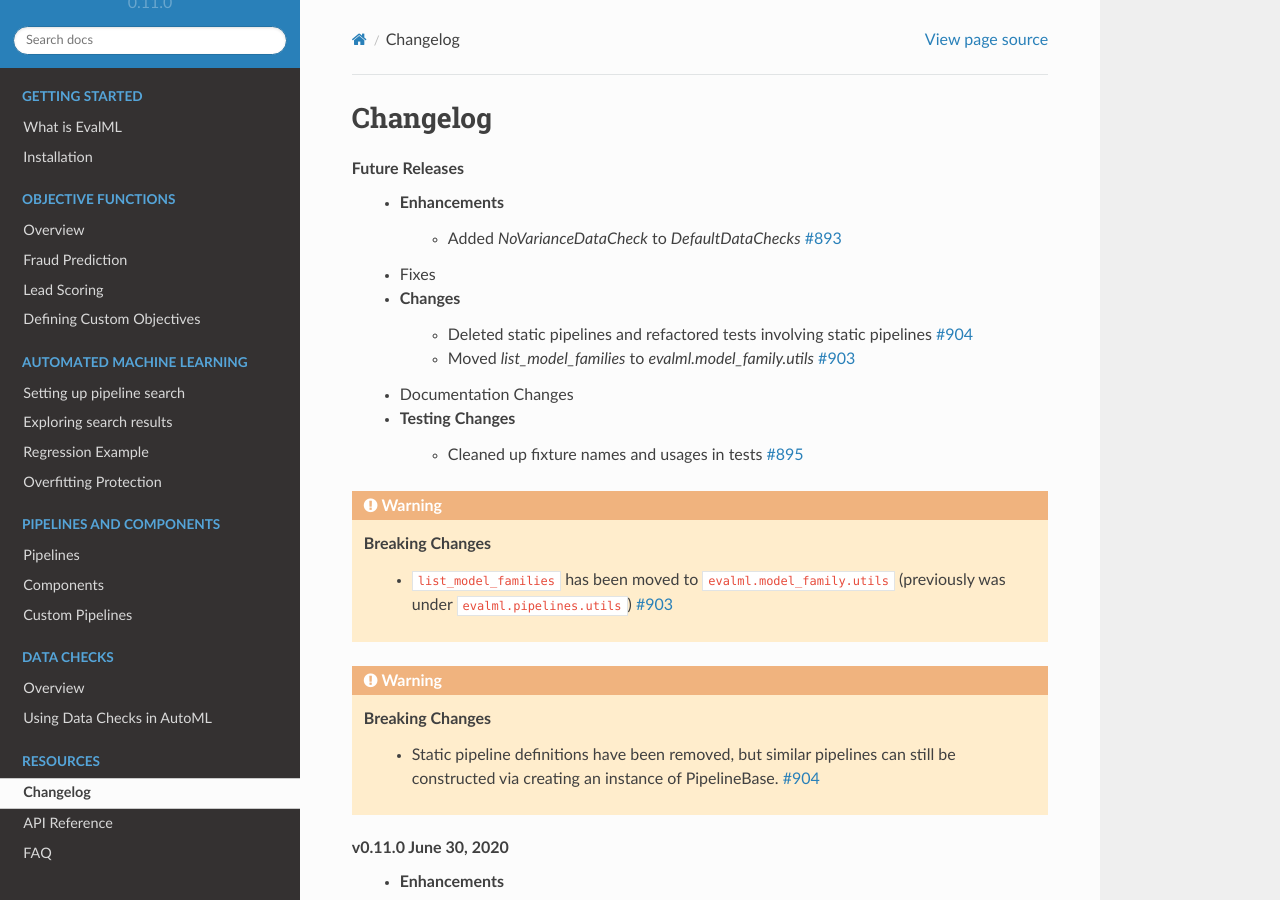
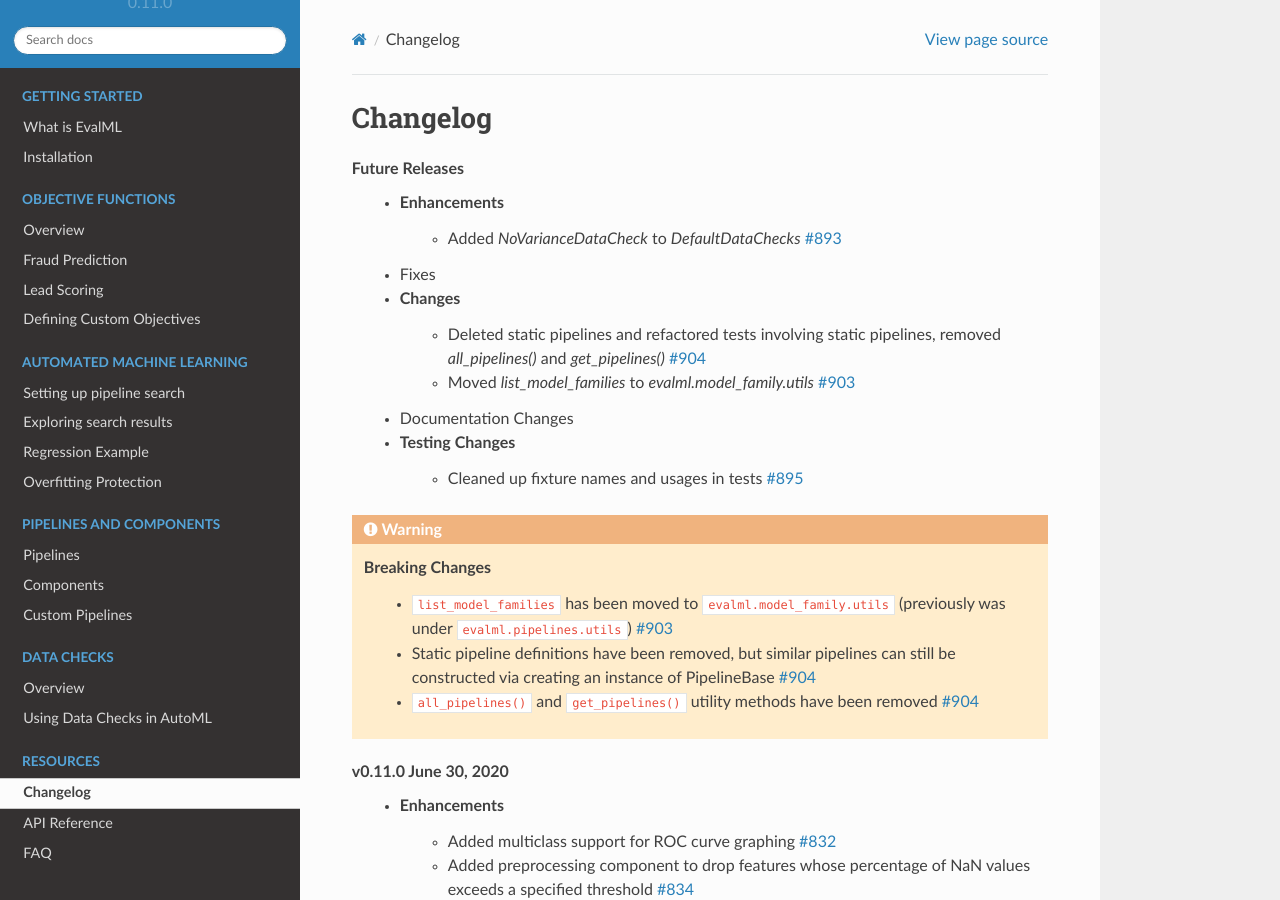
Before and after one commit to alteryx/evalml, a Sphinx documentation site: the page built from docs/source/changelog.rst, in a window 1280 px wide and 900 px high. Built offline with Sphinx 7.4.7 and the Read the Docs theme 2.0.0, drawn with Linux system fonts in a browser that asks for light colours; comment, search, counter and statistics services are not loaded.

Commit message:
more cleanup, add tests

```diff
--- a/docs/source/changelog.rst
+++ b/docs/source/changelog.rst
@@ -8,7 +8,7 @@
         * Added `NoVarianceDataCheck` to `DefaultDataChecks` :pr:`893`
     * Fixes
     * Changes
-        * Deleted static pipelines and refactored tests involving static pipelines :pr:`904`
+        * Deleted static pipelines and refactored tests involving static pipelines, removed `all_pipelines()` and `get_pipelines()` :pr:`904`
         * Moved `list_model_families` to `evalml.model_family.utils` :pr:`903`
     * Documentation Changes
     * Testing Changes
@@ -19,12 +19,9 @@
 
     **Breaking Changes**
         * ``list_model_families`` has been moved to ``evalml.model_family.utils`` (previously was under ``evalml.pipelines.utils``) :pr:`903`
+        * Static pipeline definitions have been removed, but similar pipelines can still be constructed via creating an instance of PipelineBase :pr:`904`
+        * ``all_pipelines()`` and ``get_pipelines()`` utility methods have been removed :pr:`904`
 
-
-.. warning::
-
-    **Breaking Changes**
-        * Static pipeline definitions have been removed, but similar pipelines can still be constructed via creating an instance of PipelineBase. :pr:`904`
 
 **v0.11.0 June 30, 2020**
     * Enhancements
```
Also changed, not shown: docs/source/api_reference.rst (+11 -0 lines), docs/source/automl/regression_example.ipynb, 3 other files.
